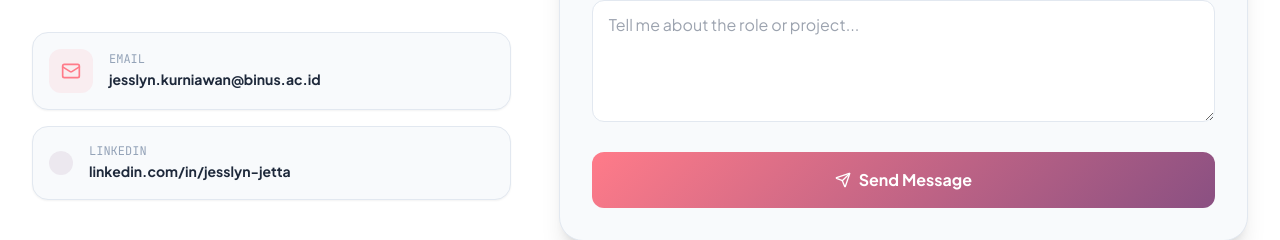
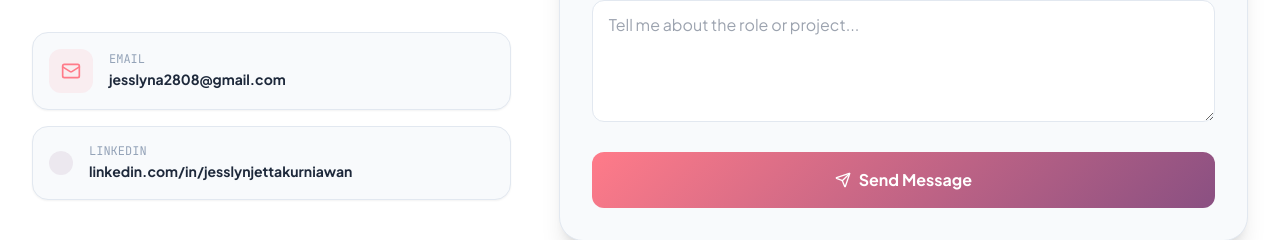
Before and after one commit to ayambakar28/jesslynjettakurniawan-portfolio, a plain HTML site: page index.html in a window 1280 px wide. Shown: the part 4674-4914 px from the top of the page. Drawn offline with nearby package versions, Linux system fonts and the light colour scheme; some icons are missing.

Commit message:
Update portfolio

```diff
--- a/index.html
+++ b/index.html
@@ -627,7 +627,7 @@
                             </div>
                             <div>
                                 <p class="text-xs font-mono text-slate-400">EMAIL</p>
-                                <a href="mailto:jesslyn.kurniawan@binus.ac.id" class="text-sm font-bold text-slate-800 hover:text-brand-plum transition-colors">jesslyn.kurniawan@binus.ac.id</a>
+                                <a href="mailto:jesslyna2808@gmail.com" class="text-sm font-bold text-slate-800 hover:text-brand-plum transition-colors">jesslyna2808@gmail.com</a>
                             </div>
                         </div>
 
@@ -637,7 +637,7 @@
                             </div>
                             <div>
                                 <p class="text-xs font-mono text-slate-400">LINKEDIN</p>
-                                <a href="https://linkedin.com/in/jesslynjettakurniawan" target="_blank" rel="noopener noreferrer" class="text-sm font-bold text-slate-800 hover:text-brand-plum transition-colors">linkedin.com/in/jesslyn-jetta</a>
+                                <a href="https://linkedin.com/in/jesslynjettakurniawan" target="_blank" rel="noopener noreferrer" class="text-sm font-bold text-slate-800 hover:text-brand-plum transition-colors">linkedin.com/in/jesslynjettakurniawan</a>
                             </div>
                         </div>
                     </div>
```
